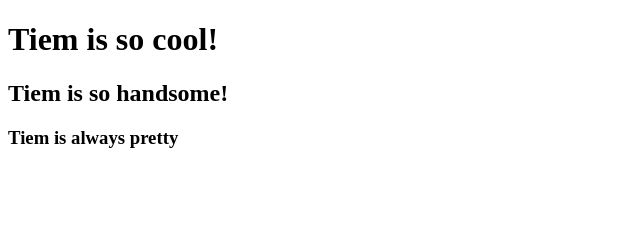
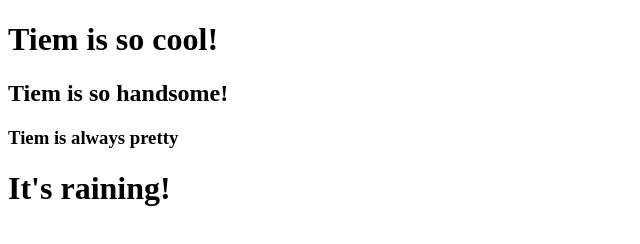
Before and after one commit to NguyenDinhTiem/github-tutorial, a plain HTML site: page index.html in a window 1280 px wide. Shown: the whole page, without its empty margins (0-640 px from the left). Drawn offline with Linux system fonts and the light colour scheme.

Commit message:
index- add rain

```diff
--- a/index.html
+++ b/index.html
@@ -9,5 +9,6 @@
     <h1>Tiem is so cool!</h1>
     <h2>Tiem is so handsome!</h2>
     <h3>Tiem is always pretty</h3>
+    <h1>It's raining!</h1>
 </body>
 </html>
```
